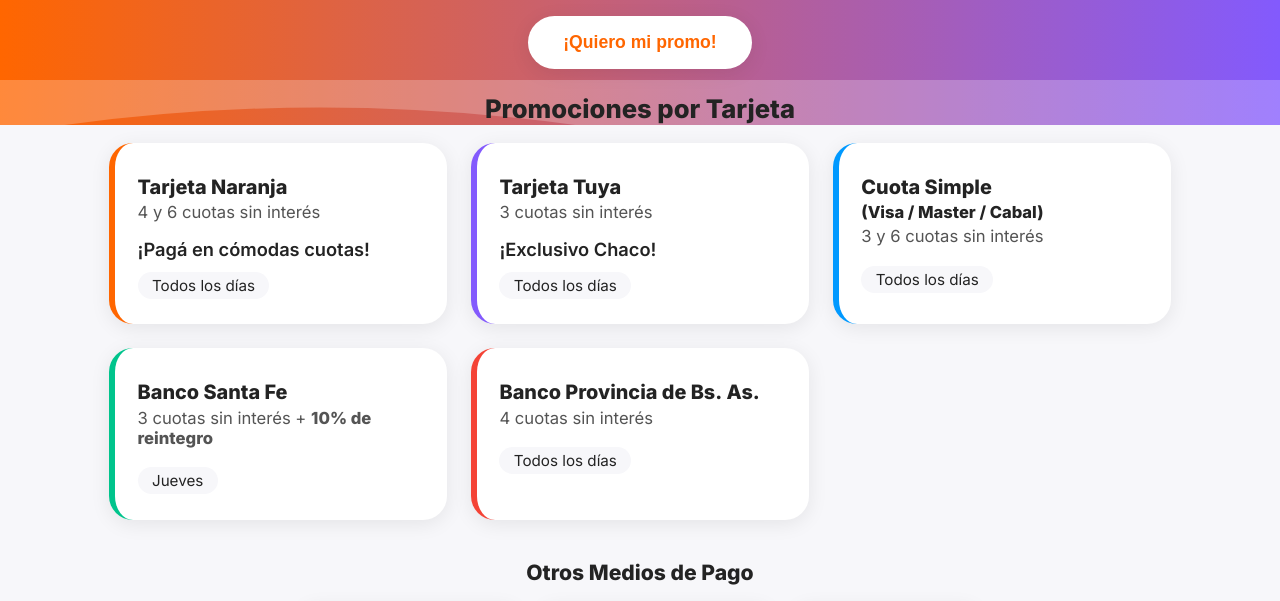
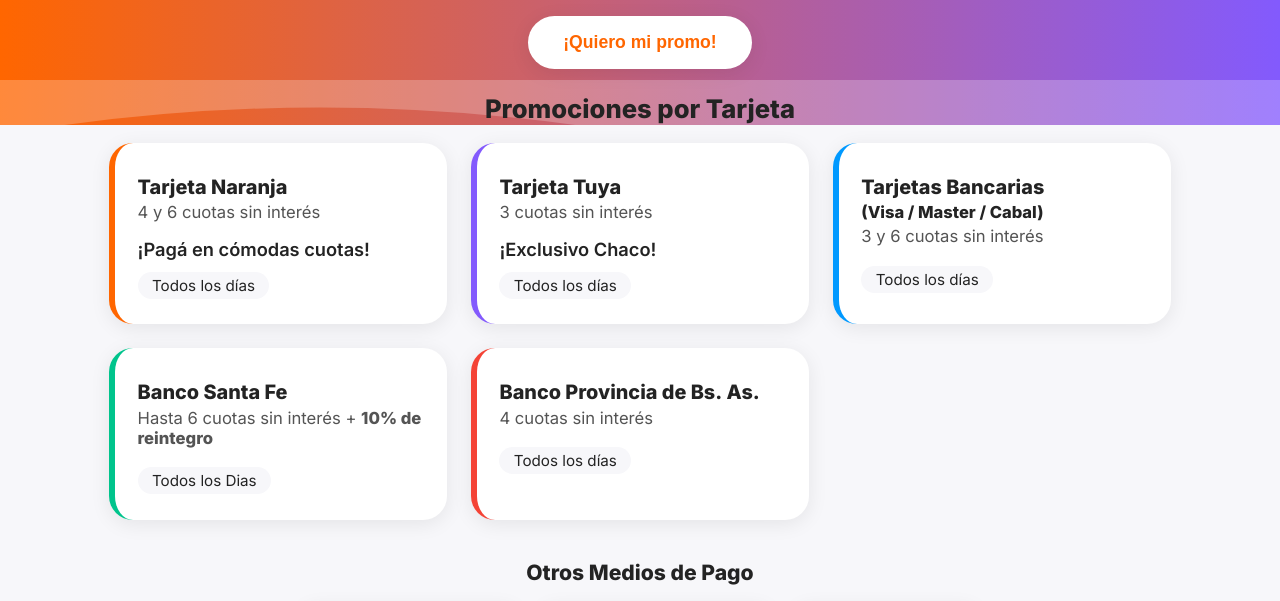
Before and after one commit to ElPulqui/promos-web, a plain HTML site: page index.html in a window 1280 px wide. Shown: the part 187-788 px from the top of the page. Drawn offline with nearby package versions, Linux system fonts and the light colour scheme.

Commit message:
Update index.html

```diff
--- a/index.html
+++ b/index.html
@@ -224,14 +224,14 @@
           <span class="promo-tag">Todos los días</span>
         </div>
         <div class="promo-card" data-color="azul">
-          <span class="promo-title">Cuota Simple<br><small>(Visa / Master / Cabal)</small></span>
+          <span class="promo-title">Tarjetas Bancarias<br><small>(Visa / Master / Cabal)</small></span>
           <span class="promo-desc">3 y 6 cuotas sin interés</span>
           <span class="promo-tag">Todos los días</span>
         </div>
         <div class="promo-card" data-color="verde">
           <span class="promo-title">Banco Santa Fe</span>
-          <span class="promo-desc">3 cuotas sin interés + <b>10% de reintegro</b></span>
-          <span class="promo-tag">Jueves</span>
+          <span class="promo-desc">Hasta 6 cuotas sin interés + <b>10% de reintegro</b></span>
+          <span class="promo-tag">Todos los Dias</span>
         </div>
         <div class="promo-card" data-color="rojo">
           <span class="promo-title">Banco Provincia de Bs. As.</span>
```
